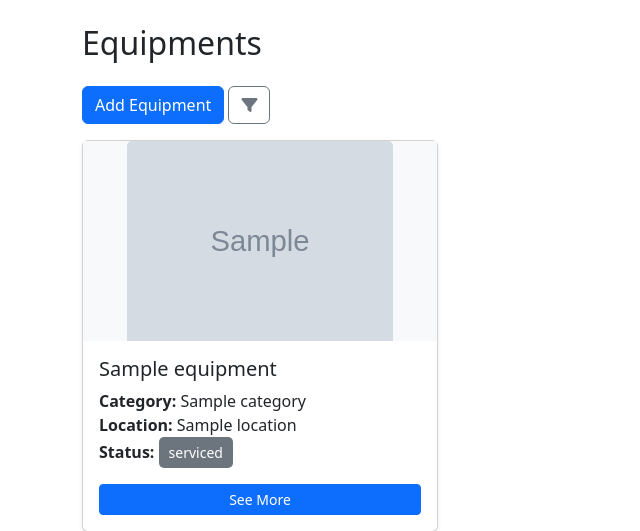
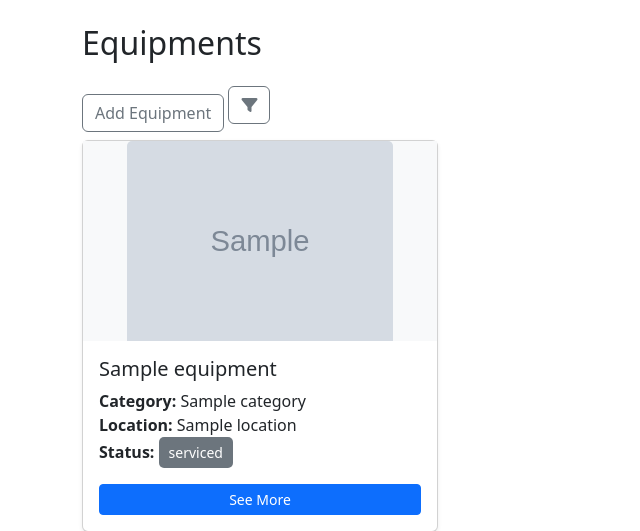
Before and after one commit to Rearaw/machineinv, a Flask app: template app/templates/equipments.html in a window 1280 px wide. Shown: the part 56-587 px from the top of the page, without its empty margins (0-640 px from the left). Run offline with Flask 3, Linux system fonts and the light colour scheme; the template is opened without the code that fills it: most values are stand-ins (such as "Sample title", 1, 10 or a date in 2020); grey boxes marked "Sample" are stand-in pictures; some libraries are stand-ins or nearby versions.

Commit message:
ui improvments

```diff
--- a/app/routes.py
+++ b/app/routes.py
@@ -113,6 +113,7 @@ def init_app(app):
     #     return render_template('update_equipment.html', equipment=equipment)
 
     @app.route('/register', methods=['GET', 'POST'])
+    @login_required
     def register():
         if current_user.role_id != 1:
             flash("access denied: please contact your Adminstrator")
--- a/app/templates/equipments.html
+++ b/app/templates/equipments.html
@@ -2,7 +2,7 @@
 {% block title %}Equipments{% endblock %}
 {% block content %}
 <h2 class="mb-4">Equipments</h2>
-<a href="{{ url_for('add_equipment') }}" class="btn btn-primary mb-3">Add Equipment</a>
+<a href="{{ url_for('add_equipment') }}" class="btn btn-outline-secondary">Add Equipment</a>
 
 <!-- Toggle Button for Filters -->
 <button id="toggleFilters" class="btn btn-outline-secondary mb-3" type="button" aria-expanded="false" aria-label="Toggle filters">
```
